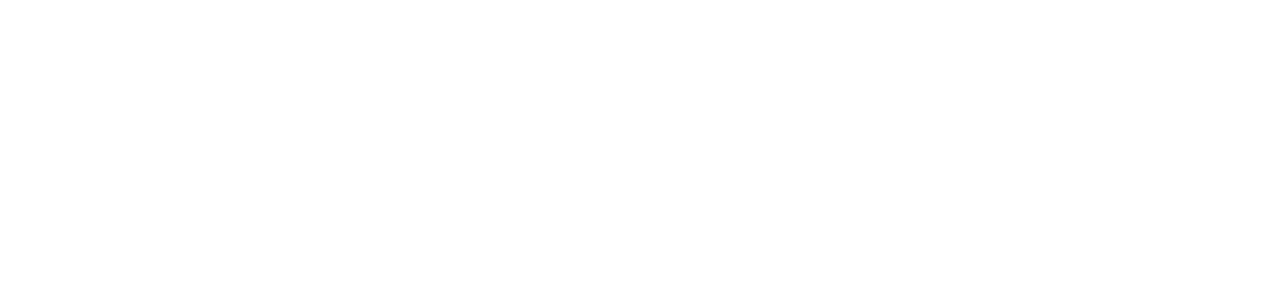
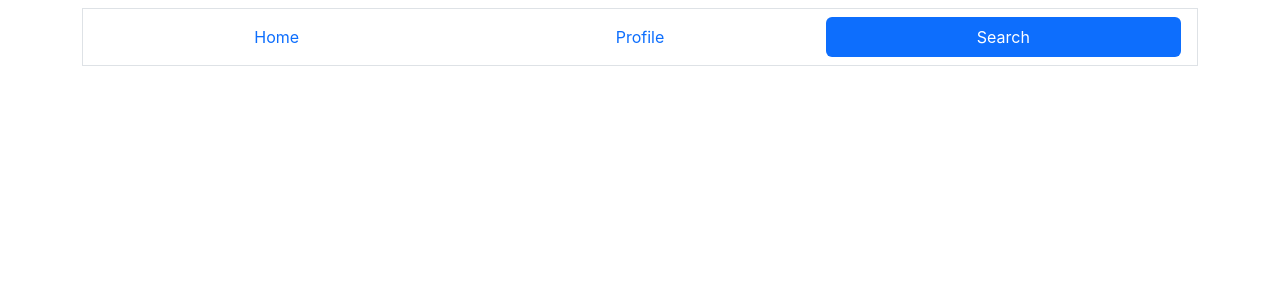
Before and after one commit to loonery/webdev-group-project, a React (Create React App) app: page /search in a window 1280 px wide. Shown: the top 300 px of the page. Built offline with nearby package versions, Linux system fonts and the light colour scheme.

Commit message:
Ryan - working on routing and implementation of main navigation bar

```diff
--- a/src/components/Homepage/index.js
+++ /dev/null
@@ -1,7 +0,0 @@
-const HomeComponent = () => {
-    return (
-        <h1>Homepage</h1>
-    );
-}
-
-export default HomeComponent;
--- a/src/components/index.js
+++ b/src/components/index.js
@@ -1,18 +1,18 @@
-import HomeComponent from "./Homepage";
-import ProfileComponent from "./Profile";
-import LoginComponent from "./Login";
+import HomeComponent from "./page-components/Homepage";
+import ProfileComponent from "./page-components/Profile";
+import LoginComponent from "./page-components/Login";
 import {Routes, Route} from "react-router";
-import { configureStore } from '@reduxjs/toolkit';
-import {Provider} from "react-redux";
-
-const store = configureStore({reducer: {}});
+import NavigationBar from "./shared-components/NavigationBar";
 
 function Coffee() {
     return(
-        <Provider store={store}>
-            <div>
+            <div className="container mt-2 pt-2 border">
+
+                {/*render the navigation bar on every screen*/}
+                <NavigationBar/>
+
+                {/* Routing occurs for each page */}
                 <Routes>
-                    // '/*' added to path to allow for child routing
                     <Route index element={<HomeComponent/>}/>
                     <Route path="home/*"
                            element={<HomeComponent/>}/>
@@ -22,7 +22,6 @@ function Coffee() {
                            element={<LoginComponent/>}/>
                 </Routes>
             </div>
-        </Provider>
     );
 }
 export default Coffee
--- /dev/null
+++ b/src/components/page-components/Homepage/index.js
@@ -0,0 +1,13 @@
+import react from 'react';
+import NavigationBar from "../../shared-components/NavigationBar";
+
+const HomeComponent = () => {
+    // todo: add routing here to enforce different versions of the homepages
+    return (
+        <div className="row">
+            <h1>Home</h1>
+        </div>
+    );
+}
+
+export default HomeComponent;
--- /dev/null
+++ b/src/components/shared-components/NavigationBar/NavigationTab.js
@@ -0,0 +1,21 @@
+import {Link, useMatch, useResolvedPath} from "react-router-dom";
+
+const NavigationTab = ({activePath, tabName}) => {
+
+    // match the current path with the path that this NavigationTab component refers to
+    /*
+        CITATION: Specific path matching idiom taken from (https://github.com/WebDevSimplified/react-navbar).
+        Accompanying youtube video link:  https://www.youtube.com/watch?v=SLfhMt5OUPI
+     */
+
+    const resolvedPath = useResolvedPath(activePath);
+    const isActive = useMatch({path: resolvedPath.pathname});
+    const navigationLinkString = "nav-link" + (isActive ? ' active' : '');
+
+    return (
+        <li className="nav-item ps-1 pe-1">
+            <Link className={navigationLinkString} to={activePath}>{tabName}</Link>
+        </li>
+    );
+}
+export default NavigationTab;
--- /dev/null
+++ b/src/components/shared-components/NavigationBar/index.js
@@ -0,0 +1,24 @@
+import {Link} from "react-router-dom";
+import NavigationTab from "./NavigationTab";
+
+const NavigationBar = () => {
+
+    // since we only have a few pages, we can statically declare them here
+    const tabs = [
+        {activePath: '/Home', tabName: 'Home'},
+        {activePath: '/Profile', tabName: 'Profile'},
+        {activePath: '/Search', tabName: 'Search'}
+    ]
+
+    return(
+        <>
+            <ul className="nav nav-pills nav-justified pb-2">
+                {tabs.map((tab, index) => (
+                    <NavigationTab key={index} activePath={tab.activePath} tabName={tab.tabName}></NavigationTab>
+                    ))}
+            </ul>
+        </>
+
+    );
+}
+export default NavigationBar;
```
Also changed, not shown: src/components/shared-components/UserInfoSmall/index.js (renamed from src/components/UserInfoSmall/index.js, +7 -0 lines), src/components/page-components/Login/index.js (renamed from src/components/Login/index.js), src/components/page-components/Profile/index.js (renamed from src/components/Profile/index.js).
